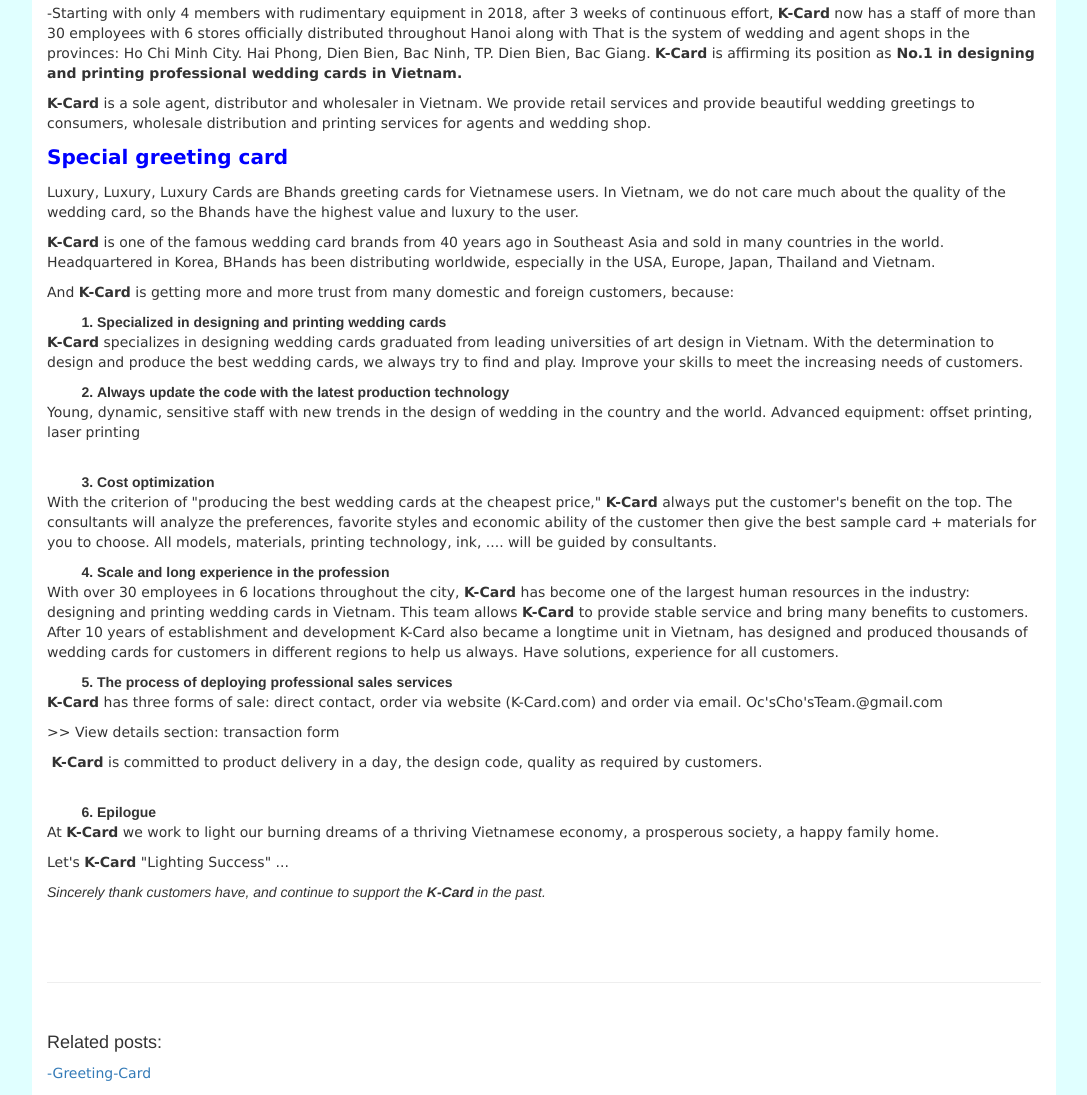
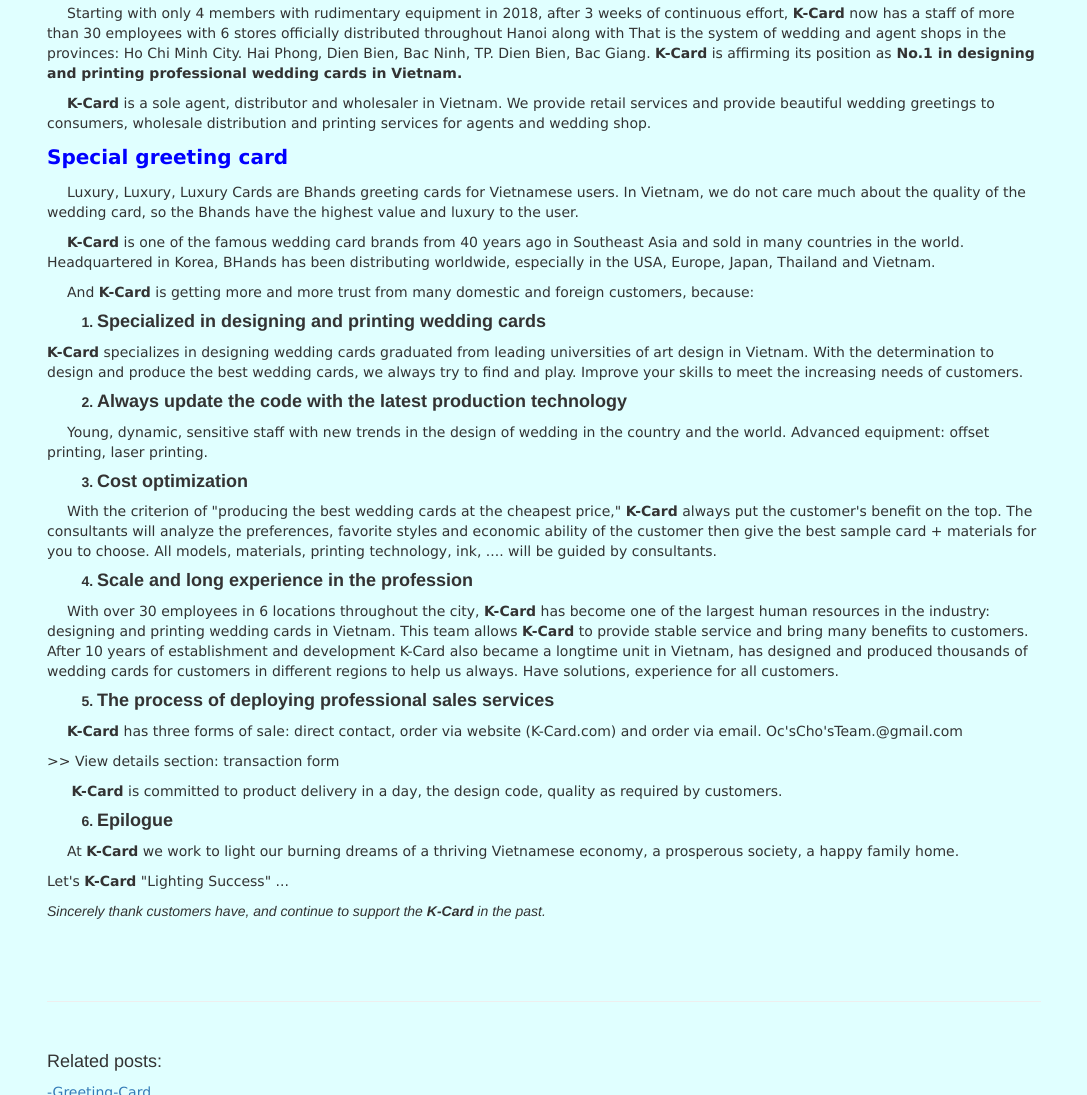
Before and after one commit to mattnguyengit/Cards-Shop, a plain HTML site: page about us.html in a window 1280 px wide. Shown: the part 877-1972 px from the top of the page, without its empty margins (96-1183 px from the left). Drawn offline with nearby package versions, Linux system fonts and the light colour scheme; some packages are replaced by stand-ins of ours; a script that the page names is missing; a web font is replaced by a local one.

Commit message:
thay doi contact us va about us

```diff
--- a/about us.html
+++ b/about us.html
@@ -208,52 +208,50 @@
 </div>
     </nav>
 
-<div class="container" style="text-align: left;width: 80%;background-color:white;margin-bottom: 50px;height: auto;margin-top: 50px ">
-  <p><a href="index.html">Home</a>/Introduce</p>
+<div class="container" style="text-align: left;width: 80%;margin-bottom: 50px;height: auto;margin-top: 50px ">
+  <div><p><a href="index.html">Home</a>/Introduce</p>
   <hr>
-  <h2 style="font-weight: bold;">GENERAL INTRODUCTION</h2>
+  </div>
+  <h2 style="font-weight: bold; text-align: center;">GENERAL INTRODUCTION</h2>
   <p>Team Name:K-Card</p>
   <p>Website:K-Card.com</p>
   <p>Established History:2018</p>
   <img src="images/anhshop.jpg" style="height: 400px;width: 100%">
-  <p style="margin-top: 20px">-Starting with only 4 members with rudimentary equipment in 2018, after 3 weeks of continuous effort, <span style="font-weight: bold;">K-Card</span> now has a staff of more than 30 employees with 6 stores officially distributed throughout Hanoi along with That is the system of wedding and agent shops in the provinces: Ho Chi Minh City. Hai Phong, Dien Bien, Bac Ninh, TP. Dien Bien, Bac Giang. <span style="font-weight: bold;">K-Card</span> is affirming its position as<span style="font-weight: bold;"> No.1 in designing and printing professional wedding cards in Vietnam.</span></p>
-  <p><span style="font-weight: bold;">K-Card</span> is a sole agent, distributor and wholesaler in Vietnam. We provide retail services and provide beautiful wedding greetings to consumers, wholesale distribution and printing services for agents and wedding shop.</p>
+  <p style="margin-top: 20px;text-indent: 20px">Starting with only 4 members with rudimentary equipment in 2018, after 3 weeks of continuous effort, <span style="font-weight: bold;">K-Card</span> now has a staff of more than 30 employees with 6 stores officially distributed throughout Hanoi along with That is the system of wedding and agent shops in the provinces: Ho Chi Minh City. Hai Phong, Dien Bien, Bac Ninh, TP. Dien Bien, Bac Giang. <span style="font-weight: bold;">K-Card</span> is affirming its position as<span style="font-weight: bold;"> No.1 in designing and printing professional wedding cards in Vietnam.</span></p>
+  <p style="text-indent: 20px"><span style="font-weight: bold;text-indent: 20px">K-Card</span> is a sole agent, distributor and wholesaler in Vietnam. We provide retail services and provide beautiful wedding greetings to consumers, wholesale distribution and printing services for agents and wedding shop.</p>
 
-<a href="greeting-card.html" style="text-decoration: none;"><p style="font-weight:bold;color: blue;font-size: 20px">Special greeting card</p></a>
-<p>Luxury, Luxury, Luxury Cards are Bhands greeting cards for Vietnamese users. In Vietnam, we do not care much about the quality of the wedding card, so the Bhands have the highest value and luxury to the user.</p>
+<a href="greeting-card.html?id=1000" style="text-decoration: none;"><p style="font-weight:bold;color: blue;font-size: 20px">Special greeting card</p></a>
+<p style="text-indent: 20px">Luxury, Luxury, Luxury Cards are Bhands greeting cards for Vietnamese users. In Vietnam, we do not care much about the quality of the wedding card, so the Bhands have the highest value and luxury to the user.</p>
 
-<p><span style="font-weight: bold;">K-Card</span> is one of the famous wedding card brands from 40 years ago in Southeast Asia and sold in many countries in the world. Headquartered in Korea, BHands has been distributing worldwide, especially in the USA, Europe, Japan, Thailand and Vietnam.</p>
+<p style="text-indent: 20px"><span style="font-weight: bold;text-indent: 20px">K-Card</span> is one of the famous wedding card brands from 40 years ago in Southeast Asia and sold in many countries in the world. Headquartered in Korea, BHands has been distributing worldwide, especially in the USA, Europe, Japan, Thailand and Vietnam.</p>
 <ol>
-<p>And <span style="font-weight: bold;">K-Card</span> is getting more and more trust from many domestic and foreign customers, because:</p>
+<p style="text-indent: 20px">And <span style="font-weight: bold;">K-Card</span> is getting more and more trust from many domestic and foreign customers, because:</p>
 
-<li style="margin-left: 50px;font-weight: bold;">Specialized in designing and printing wedding cards</li>
+<li style="margin-left: 50px;font-weight: bold;"><h4><strong>Specialized in designing and printing wedding cards</strong></h4></li>
 
-<p><span style="font-weight: bold;">K-Card</span> specializes in designing wedding cards graduated from leading universities of art design in Vietnam. With the determination to design and produce the best wedding cards, we always try to find and play. Improve your skills to meet the increasing needs of customers.</p>
-<li style="margin-left: 50px;font-weight: bold;"> Always update the code with the latest production technology</li>
+<p><span style="font-weight: bold;text-indent: 20px">K-Card</span> specializes in designing wedding cards graduated from leading universities of art design in Vietnam. With the determination to design and produce the best wedding cards, we always try to find and play. Improve your skills to meet the increasing needs of customers.</p>
+<li style="margin-left: 50px;font-weight: bold;"> <h4><strong>Always update the code with the latest production technology</strong></h4></li>
 
-<p>Young, dynamic, sensitive staff with new trends in the design of wedding in the country and the world.
+<p style="text-indent: 20px">Young, dynamic, sensitive staff with new trends in the design of wedding in the country and the world.
 
-Advanced equipment: offset printing, laser printing</p>
+Advanced equipment: offset printing, laser printing.</p>
 
+<li  style="margin-left: 50px;font-weight: bold;"><h4><strong> Cost optimization</strong></h4></li>
+<p style="text-indent: 20px">With the criterion of "producing the best wedding cards at the cheapest price," <span style="font-weight: bold;">K-Card</span> always put the customer's benefit on the top. The consultants will analyze the preferences, favorite styles and economic ability of the customer then give the best sample card + materials for you to choose. All models, materials, printing technology, ink, .... will be guided by consultants.</p>
 
+<li  style="margin-left: 50px;font-weight: bold;"><h4><strong>Scale and long experience in the profession</strong></h4></li>
+<p style="text-indent: 20px">With over 30 employees in 6 locations throughout the city, <span style="font-weight: bold;">K-Card</span> has become one of the largest human resources in the industry: designing and printing wedding cards in Vietnam. This team allows <span style="font-weight: bold;">K-Card</span> to provide stable service and bring many benefits to customers. After 10 years of establishment and development K-Card also became a longtime unit in Vietnam, has designed and produced thousands of wedding cards for customers in different regions to help us always. Have solutions, experience for all customers.</p>
 
-<li  style="margin-left: 50px;font-weight: bold;"> Cost optimization</li>
-<p>With the criterion of "producing the best wedding cards at the cheapest price," <span style="font-weight: bold;">K-Card</span> always put the customer's benefit on the top. The consultants will analyze the preferences, favorite styles and economic ability of the customer then give the best sample card + materials for you to choose. All models, materials, printing technology, ink, .... will be guided by consultants.</p>
-
-<li  style="margin-left: 50px;font-weight: bold;">Scale and long experience in the profession</li>
-<p>With over 30 employees in 6 locations throughout the city, <span style="font-weight: bold;">K-Card</span> has become one of the largest human resources in the industry: designing and printing wedding cards in Vietnam. This team allows <span style="font-weight: bold;">K-Card</span> to provide stable service and bring many benefits to customers. After 10 years of establishment and development K-Card also became a longtime unit in Vietnam, has designed and produced thousands of wedding cards for customers in different regions to help us always. Have solutions, experience for all customers.</p>
-
-<li  style="margin-left: 50px;font-weight: bold;">The process of deploying professional sales services</li>
-<p><span style="font-weight: bold;">K-Card</span> has three forms of sale: direct contact, order via website (K-Card.com) and order via email. Oc'sCho'sTeam.@gmail.com</p>
+<li  style="margin-left: 50px;font-weight: bold;"><h4><strong>The process of deploying professional sales services</strong></h4></li>
+<p style="text-indent: 20px"><span style="font-weight: bold;text-indent: 20px">K-Card</span> has three forms of sale: direct contact, order via website (K-Card.com) and order via email. Oc'sCho'sTeam.@gmail.com</p>
 
 <p>>> View details section: transaction form</p>
 
-<p> <span style="font-weight: bold;">K-Card</span> is committed to product delivery in a day, the design code, quality as required by customers.</p>
+<p style="text-indent: 20px"> <span style="font-weight: bold;text-indent: 20px">K-Card</span> is committed to product delivery in a day, the design code, quality as required by customers.</p>
 
-
-
-<li style="margin-left: 50px;font-weight: bold;">Epilogue</li>
-<p>At <span style="font-weight: bold;">K-Card</span> we work to light our burning dreams of a thriving Vietnamese economy, a prosperous society, a happy family home.</p>
+<li style="margin-left: 50px;font-weight: bold;"><h4><strong>Epilogue</strong></h4></li>
+</ol>
+<p style="text-indent: 20px">At <span style="font-weight: bold;">K-Card</span> we work to light our burning dreams of a thriving Vietnamese economy, a prosperous society, a happy family home.</p>
 
 <p>Let's <span style="font-weight: bold;">K-Card</span> "Lighting Success" ...</p>
 
@@ -269,6 +267,7 @@ Advanced equipment: offset printing, laser printing</p>
 <a href="#"><p>-Greeting-Card</p></a>
 <a href="#"><p>-Holiday Card</p></a>
 <a href="#"><p>-Brand</p></a>
+</div>
 </div>
 
 </div>
```
Also changed, not shown: contact-us.html (+40 -40 lines).
